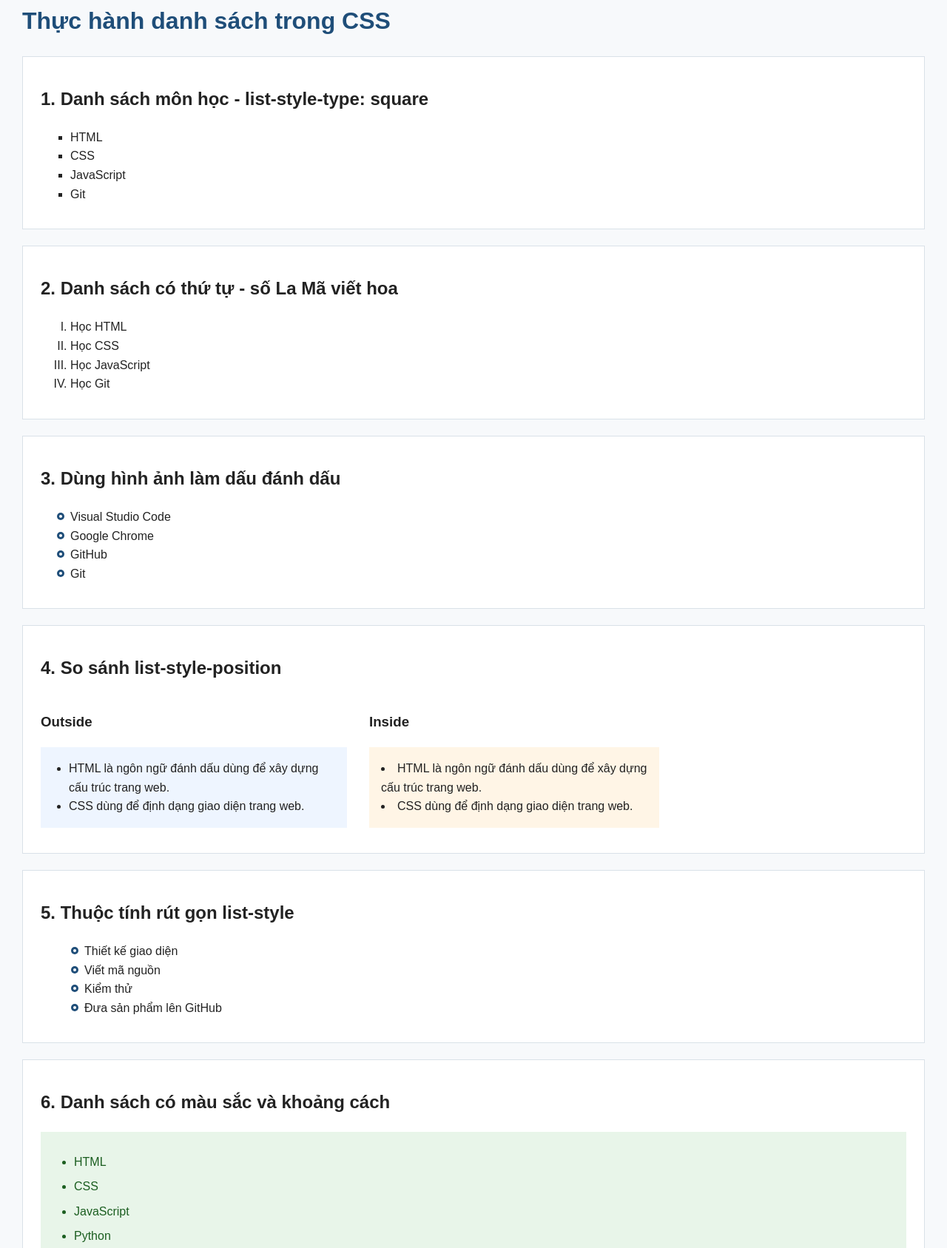
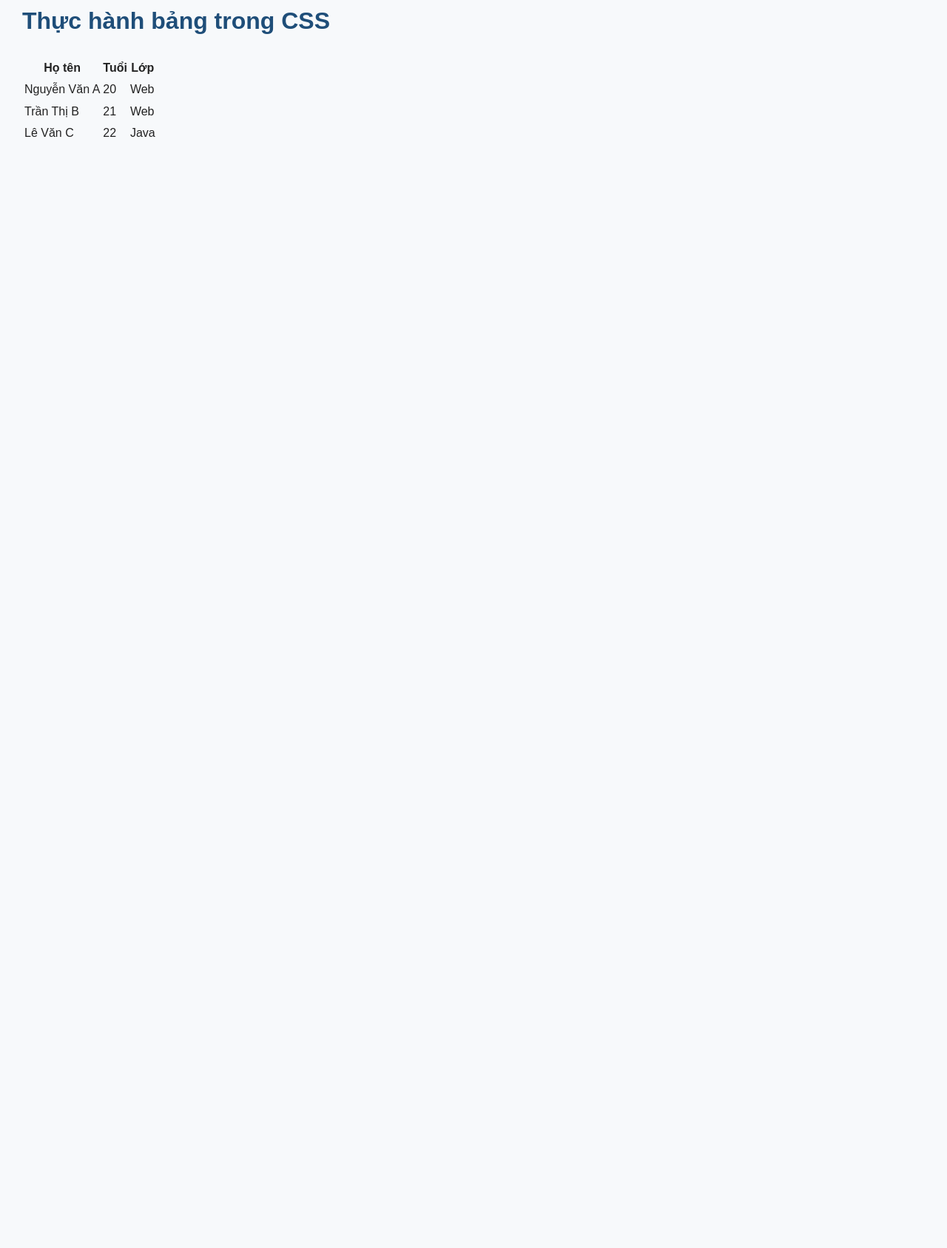
Before and after one commit to quocdoanhdang8/thuc-hanh-html-vinh-ha-long, a plain HTML site: page index.html in a window 1280 px wide. Shown: the part 27-1714 px from the top of the page at 74% size. After the commit the page ends 800 px from the top, so only its background shows below. Drawn offline with Linux system fonts and the light colour scheme.

Commit message:
Complete CSS table practice

```diff
--- a/index.html
+++ b/index.html
@@ -3,91 +3,33 @@
 <head>
     <meta charset="UTF-8">
     <meta name="viewport" content="width=device-width, initial-scale=1.0">
-    <title>Danh sách trong CSS</title>
+    <title>Bảng trong CSS</title>
     <link rel="stylesheet" href="style.css">
 </head>
 <body>
-    <h1>Thực hành danh sách trong CSS</h1>
+    <h1>Thực hành bảng trong CSS</h1>
 
-    <section>
-        <h2>1. Danh sách môn học - list-style-type: square</h2>
-        <ul class="subject-list">
-            <li>HTML</li>
-            <li>CSS</li>
-            <li>JavaScript</li>
-            <li>Git</li>
-        </ul>
-    </section>
-
-    <section>
-        <h2>2. Danh sách có thứ tự - số La Mã viết hoa</h2>
-        <ol class="roman-list">
-            <li>Học HTML</li>
-            <li>Học CSS</li>
-            <li>Học JavaScript</li>
-            <li>Học Git</li>
-        </ol>
-    </section>
-
-    <section>
-        <h2>3. Dùng hình ảnh làm dấu đánh dấu</h2>
-        <ul class="image-list">
-            <li>Visual Studio Code</li>
-            <li>Google Chrome</li>
-            <li>GitHub</li>
-            <li>Git</li>
-        </ul>
-    </section>
-
-    <section>
-        <h2>4. So sánh list-style-position</h2>
-        <div class="position-demo">
-            <div>
-                <h3>Outside</h3>
-                <ul class="outside-list">
-                    <li>HTML là ngôn ngữ đánh dấu dùng để xây dựng cấu trúc trang web.</li>
-                    <li>CSS dùng để định dạng giao diện trang web.</li>
-                </ul>
-            </div>
-            <div>
-                <h3>Inside</h3>
-                <ul class="inside-list">
-                    <li>HTML là ngôn ngữ đánh dấu dùng để xây dựng cấu trúc trang web.</li>
-                    <li>CSS dùng để định dạng giao diện trang web.</li>
-                </ul>
-            </div>
-        </div>
-    </section>
-
-    <section>
-        <h2>5. Thuộc tính rút gọn list-style</h2>
-        <ul class="short-list">
-            <li>Thiết kế giao diện</li>
-            <li>Viết mã nguồn</li>
-            <li>Kiểm thử</li>
-            <li>Đưa sản phẩm lên GitHub</li>
-        </ul>
-    </section>
-
-    <section>
-        <h2>6. Danh sách có màu sắc và khoảng cách</h2>
-        <ul class="color-list">
-            <li>HTML</li>
-            <li>CSS</li>
-            <li>JavaScript</li>
-            <li>Python</li>
-        </ul>
-    </section>
-
-    <section>
-        <h2>7. Lộ trình học lập trình Web</h2>
-        <ol class="roadmap-list">
-            <li>HTML</li>
-            <li>CSS</li>
-            <li>JavaScript</li>
-            <li>Git</li>
-            <li>GitHub</li>
-        </ol>
-    </section>
+    <table>
+        <tr>
+            <th>Họ tên</th>
+            <th>Tuổi</th>
+            <th>Lớp</th>
+        </tr>
+        <tr>
+            <td>Nguyễn Văn A</td>
+            <td>20</td>
+            <td>Web</td>
+        </tr>
+        <tr>
+            <td>Trần Thị B</td>
+            <td>21</td>
+            <td>Web</td>
+        </tr>
+        <tr>
+            <td>Lê Văn C</td>
+            <td>22</td>
+            <td>Java</td>
+        </tr>
+    </table>
 </body>
 </html>
```
